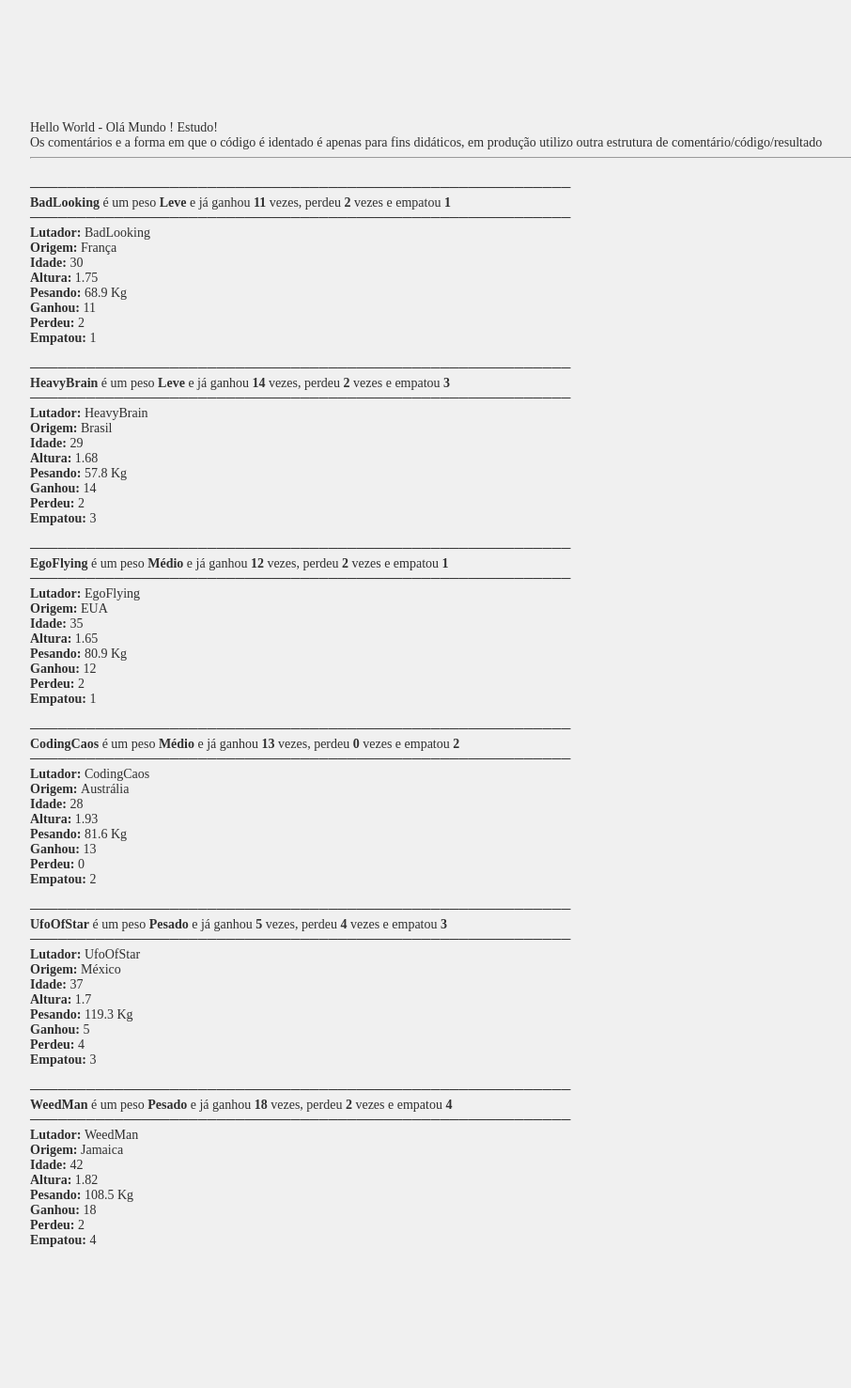
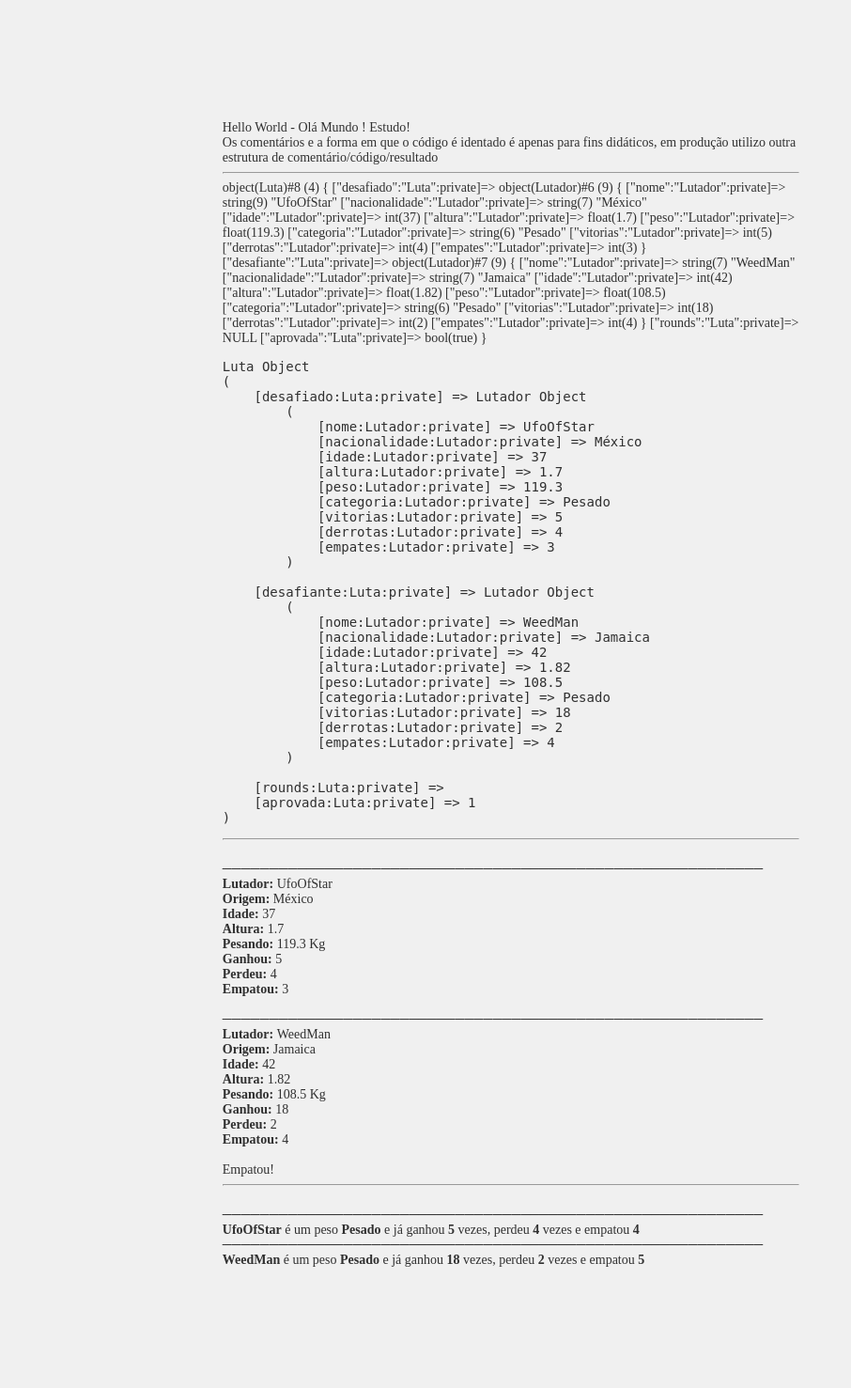
Before and after one commit to MarcelSussai/estudoPHP, a PHP site: page / in a window 1280 px wide. Shown: the whole page at 94% size, without its empty margins (96-1002 px from the left). Before the commit the page ends 1327 px from the top, so only its background shows below. Run offline with PHP 8.4, Linux system fonts and the light colour scheme.

Commit message:
mais alterações

```diff
--- a/index.php
+++ b/index.php
@@ -53,7 +53,8 @@
     // include 'source/funcoes.php';
     // include 'source/datas.php';
     // include 'source/POO/OrientaObjeto.php';
-    include 'source/POO/Luta/definicao.php';
+    require_once 'source/POO/Luta/definicao.php';
+
   // └─────────────────────────────────────────────────────────────────────────────────────────────┘
 // ────────────────────────────────────────────────────────────────────────────────────────────────┘
 
--- /dev/null
+++ b/source/POO/Luta/Luta.php
@@ -0,0 +1,111 @@
+<?php
+require_once 'Lutador.php';
+// ────────────────────────────────────────────────────────────────────────────────────────────────┐
+// Luta
+    class Luta {
+  // ┌─────────────────────────────────────────────────────────────────────────────────────────────┐
+  //    Atributos
+        private $desafiado;
+        private $desafiante;
+        private $rounds;
+        private $aprovada;
+  // └─────────────────────────────────────────────────────────────────────────────────────────────┘
+  // ┌─────────────────────────────────────────────────────────────────────────────────────────────┐
+  //    Getters e Setters
+  // |─────────────────────────────────────────────────────────────────────────────────────────────|
+  //    Set desafiado
+        public function setDesafiado($v) {
+            $this->desafiado = $v;
+        }
+  //    Get desafiado
+        public function getDesafiado() {
+            return $this->desafiado;
+        }
+  // |─────────────────────────────────────────────────────────────────────────────────────────────|
+  //    Set desafiante
+        public function setDesafiante($v) {
+            $this->desafiante = $v;
+        }
+  //    Get desafiante
+        public function getDesafiante() {
+            return $this->desafiante;
+        }
+  // |─────────────────────────────────────────────────────────────────────────────────────────────|
+  //    Set rounds
+        public function setRounds($v) {
+            $this->rounds = $v;
+        }
+  //    Get rounds
+        public function getRounds() {
+            return $this->rounds;
+        }
+  // |─────────────────────────────────────────────────────────────────────────────────────────────|
+  //    Set aprovada
+        public function setAprovada($v) {
+            $this->aprovada = $v;
+        }
+  //    Get aprovada
+        public function getAprovada() {
+            return $this->aprovada;
+        }
+  // └─────────────────────────────────────────────────────────────────────────────────────────────┘
+
+  // ┌─────────────────────────────────────────────────────────────────────────────────────────────┐
+  //    Construtor
+        public function __construct($l1, $l2) {
+            $this->marcarLuta($l1,$l2);
+        }
+  // └─────────────────────────────────────────────────────────────────────────────────────────────┘
+
+  // ┌─────────────────────────────────────────────────────────────────────────────────────────────┐
+  //    marcarLuta()
+        public function marcarLuta($l1,$l2) {
+            if (($l1->getCategoria() === $l2->getCategoria())&&($l1 != $l2)) {
+                $this->aprovada = true;
+                $this->desafiado = $l1;
+                $this->desafiante = $l2;
+            } else {
+                $this->aprovada = false;
+                $this->desafiado = null;
+                $this->desafiante = null;
+            }
+        }
+  // └─────────────────────────────────────────────────────────────────────────────────────────────┘
+  // ┌─────────────────────────────────────────────────────────────────────────────────────────────┐
+  //    lutar()
+        public function lutar() {
+            $pl = " <br>\n";
+            $hr = "\n<hr>\n";
+            $s1 = "<strong>";
+            $s2 = "</strong>";
+            if($this->getAprovada()) {
+                $this->desafiado->apresentar();
+                $this->desafiante->apresentar();
+                $vencedor = rand(0,2);
+                echo $pl;
+                switch($vencedor) {
+                    case 0:
+                        echo "Empatou!";
+                        $this->desafiado->empatarLuta();
+                        $this->desafiante->empatarLuta();
+                    break;
+                    case 1:
+                        echo "O desafiado ".$s1.$this->desafiado->getNome().$s2." Ganhou!";
+                        $this->desafiado->ganharLuta();
+                        $this->desafiante->perderLuta();
+                    break;
+                    case 2:
+                        echo "O desafiante ".$s1.$this->desafiante->getNome().$s2." Ganhou!";
+                        $this->desafiado->perderLuta();
+                        $this->desafiante->ganharLuta();
+                    break;
+                }
+            } else {
+                echo "Luta não aprovada para acontecer!";
+            }
+            echo $hr;
+        }
+  // └─────────────────────────────────────────────────────────────────────────────────────────────┘
+
+
+    }
--- a/source/POO/Luta/definicao.php
+++ b/source/POO/Luta/definicao.php
@@ -37,22 +37,29 @@
    *    │ (+) lutar()                   │
    *    └▬▬▬▬▬▬▬▬▬▬▬▬▬▬▬▬▬▬▬▬▬▬▬▬▬▬▬▬▬▬▬┘
    *
+   *
    *    Para Cadastrar:
-   *  ┌▬▬▬▬▬▬▬▬▬▬▬▬▬▬▬▬▬┬▬▬▬▬▬▬▬▬▬▬▬▬▬┬▬▬▬▬▬▬▬▬▬▬▬▬▬┬▬▬▬▬▬▬▬▬▬▬▬▬┬▬▬▬▬▬▬▬▬▬▬▬▬▬┬▬▬▬▬▬▬▬▬▬▬▬▬┬▬▬▬▬▬▬▬▬▬▬┐
-   *  │ Nome:           │ BadLooking  │ HeavyBrain  │ EgoFlying  │ CodingCaos  │ UfoOfStar  │ WeedMan  │
-   *  │ Nacionalidade:  │ França      │ Brasil      │ EUA        │ Austrália   │ México     │ Jamaica  │
-   *  │ idade:          │ 30          │ 29          │ 35         │ 28          │ 37         │ 42       │
-   *  │ altura:         │ 1.75        │ 1.68        │ 1.65       │ 1.93        │ 1.70       │ 1.82     │
-   *  │ peso:           │ 68,9        │ 57.8        │ 80.9       │ 81.6        │ 119.3      │ 108.5    │
-   *  │ categoria:      │ Leve        │ Leve        │ Médio      │ Médio       │ Pesado     │ Pesado   │
-   *  │ vitórias:       │ 11          │ 14          │ 12         │ 13          │ 5          │ 18       │
-   *  │ derrotas:       │ 2           │ 2           │ 2          │ 0           │ 4          │ 2        │
-   *  │ empates:        │ 1           │ 3           │ 1          │ 2           │ 3          │ 4        │
-   *  └▬▬▬▬▬▬▬▬▬▬▬▬▬▬▬▬▬┴▬▬▬▬▬▬▬▬▬▬▬▬▬┴▬▬▬▬▬▬▬▬▬▬▬▬▬┴▬▬▬▬▬▬▬▬▬▬▬▬┴▬▬▬▬▬▬▬▬▬▬▬▬▬┴▬▬▬▬▬▬▬▬▬▬▬▬┴▬▬▬▬▬▬▬▬▬▬┘
+   *  ┌▬▬▬▬▬▬▬▬▬▬▬▬▬▬▬┬▬▬▬▬▬▬▬▬▬▬▬▬┬▬▬▬▬▬▬▬▬▬▬▬▬┬▬▬▬▬▬▬▬▬▬▬▬┬▬▬▬▬▬▬▬▬▬▬▬▬┬▬▬▬▬▬▬▬▬▬▬▬┬▬▬▬▬▬▬▬▬▬┐
+   *  │ Nome          │ BadLooking │ HeavyBrain │ EgoFlying │ CodingCaos │ UfoOfStar │ WeedMan │
+   *  │ Nacionalidade │ França     │ Brasil     │ EUA       │ Austrália  │ México    │ Jamaica │
+   *  │ idade         │ 30         │ 29         │ 35        │ 28         │ 37        │ 42      │
+   *  │ altura        │ 1.75       │ 1.68       │ 1.65      │ 1.93       │ 1.70      │ 1.82    │
+   *  │ peso          │ 68,9       │ 57.8       │ 80.9      │ 81.6       │ 119.3     │ 108.5   │
+   *  │ categoria     │ Leve       │ Leve       │ Médio     │ Médio      │ Pesado    │ Pesado  │
+   *  │ vitórias      │ 11         │ 14         │ 12        │ 13         │ 5         │ 18      │
+   *  │ derrotas      │ 2          │ 2          │ 2         │ 0          │ 4         │ 2       │
+   *  │ empates       │ 1          │ 3          │ 1         │ 2          │ 3         │ 4       │
+   *  └▬▬▬▬▬▬▬▬▬▬▬▬▬▬▬┴▬▬▬▬▬▬▬▬▬▬▬▬┴▬▬▬▬▬▬▬▬▬▬▬▬┴▬▬▬▬▬▬▬▬▬▬▬┴▬▬▬▬▬▬▬▬▬▬▬▬┴▬▬▬▬▬▬▬▬▬▬▬┴▬▬▬▬▬▬▬▬▬┘
+   *    Regras de uma luta:
+   *      - Só pode ser marcada entre lutadores da mesma categoria
+   *      - Desafiado e desafiante, obviamente devem ser diferentes
+   *      - Só pode acontecer s ela estiver aprovada
+   *      - Só pode ter como resultado a vitória de um lutador ou o empate
    *
    */
     require_once './var_util.php';
     require_once 'Lutador.php';
+    require_once 'Luta.php';
 
     $l = array();
     $l[0] = new Lutador("BadLooking", "França",30,1.75,68.9,11,2,1);
@@ -62,8 +69,11 @@
     $l[4] = new Lutador("UfoOfStar", "México",37,1.70,119.3,5,4,3);
     $l[5] = new Lutador("WeedMan", "Jamaica",42,1.82,108.5,18,2,4);
 
-    foreach ($l as $key) {
-        $key->estado();
-        $key->apresentar();
-        //mostrarEstado($key);
-    }
+    $lut1 = new Luta($l[4], $l[5]);
+    mostrarEstado($lut1);
+    $lut1->lutar();
+
+    $l[4]->estado();
+    $l[5]->estado();
+
+// ────────────────────────────────────────────────────────────────────────────────────────────────┘
--- a/source/head.php
+++ b/source/head.php
@@ -8,14 +8,12 @@
     <link rel="stylesheet" href="./source/css.css">
 </head>
 <body>
-<div class=".conteudo">
+<div class="conteudo">
 <?php
-// -------------------------------------------------------------------┐
-    // ┌--------------------------------------------------------------┐
-    // |    Função para colocar no fim                                |
-        function finalPagina() {
-            echo "\n</div>\n</body>\n</html>";
-        }
-    // └--------------------------------------------------------------┘
-// -------------------------------------------------------------------┘
+// ────────────────────────────────────────────────────────────────────────────────────────────────┐
+// Função para colocar no fim
+    function finalPagina() {
+        echo "\n</div>\n</body>\n</html>";
+    }
+// ────────────────────────────────────────────────────────────────────────────────────────────────┘
 ?>
```
